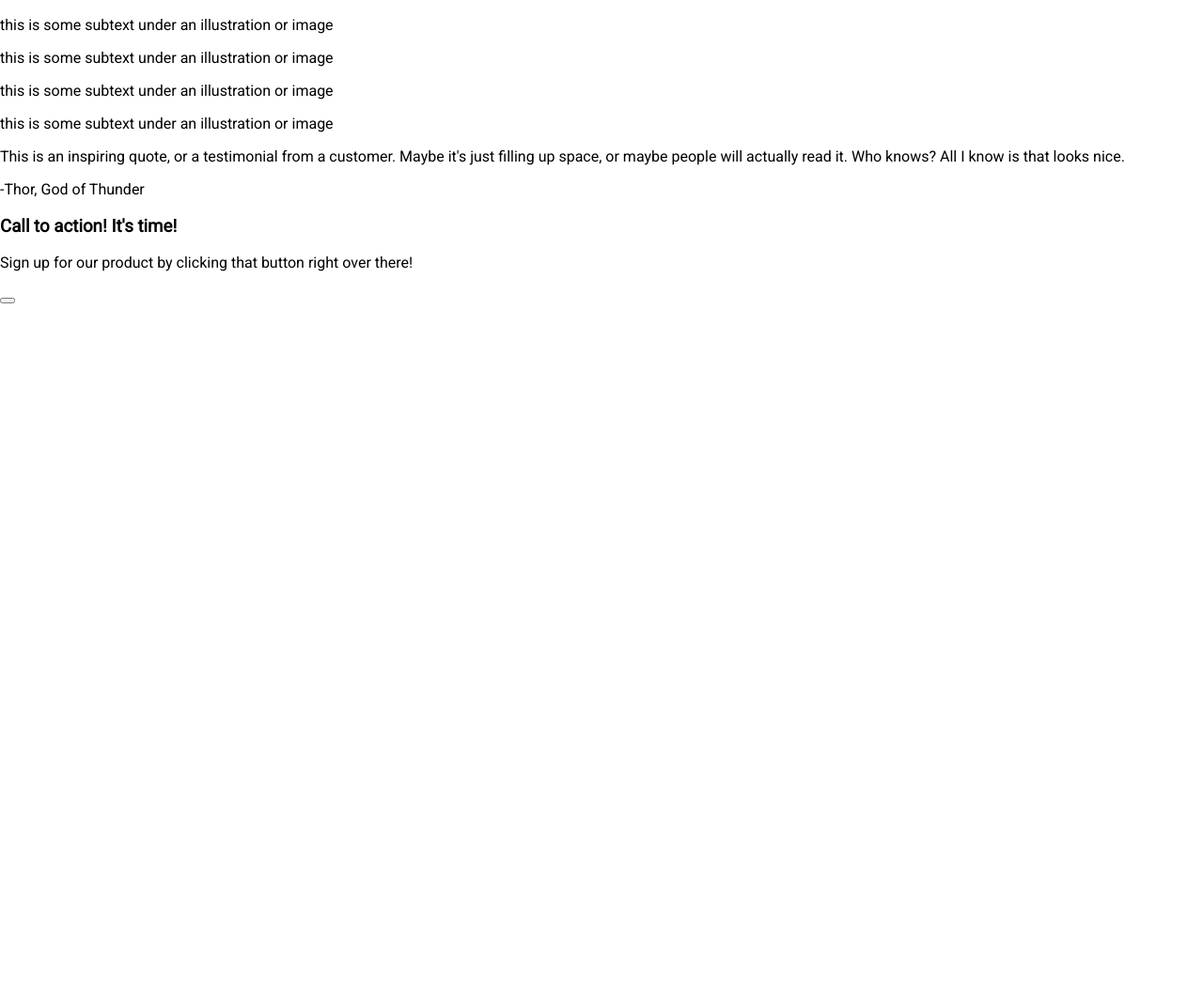
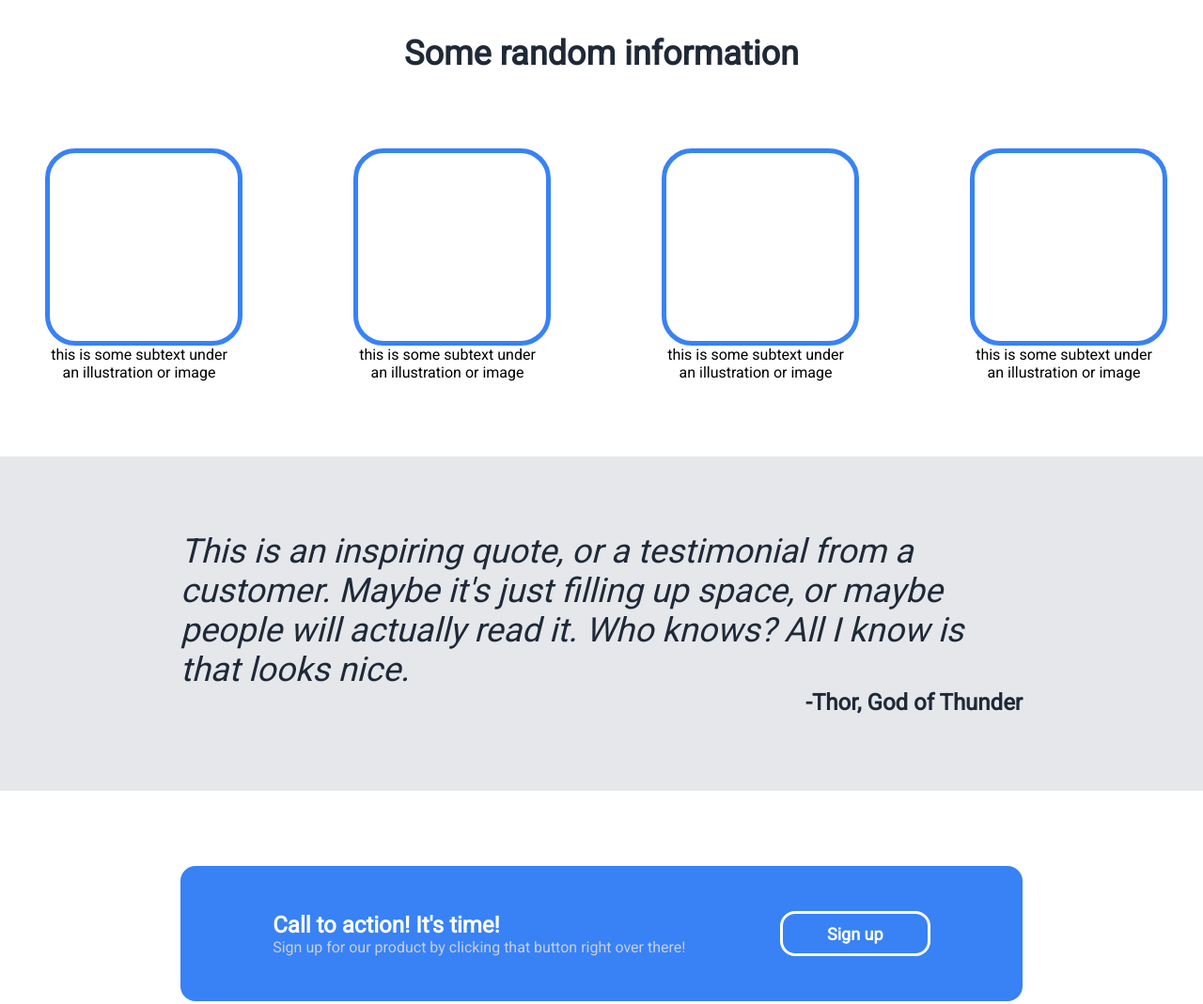
Before and after one commit to S1ngleWasTaken/odin-landing-page, a plain HTML site: page index.html in a window 1280 px wide. Shown: the part 664-1733 px from the top of the page at 94% size. Before the commit the page ends 988 px from the top, so only its background shows below. Drawn offline with Linux system fonts and the light colour scheme.

Commit message:
Finished the whole thing
all section styled and completed fully

```diff
--- a/index.html
+++ b/index.html
@@ -1,11 +1,13 @@
 <!DOCTYPE html>
 <html lang="en">
+
 <head>
     <meta charset="UTF-8">
     <meta name="viewport" content="width=device-width, initial-scale=1.0">
     <title>Landing page</title>
     <link rel="stylesheet" href="style.css">
 </head>
+
 <body>
     <div class="hero-section">
         <div class="container">
@@ -22,7 +24,8 @@
             <div class="welcome-section">
                 <div class="welcome-section__content">
                     <h1>This website is awesome</h1>
-                    <p>This website has some subtext that goes here under the main title. It's a smaller font and the color is lower contrast</p>
+                    <p>This website has some subtext that goes here under the main title. It's a smaller font and the
+                        color is lower contrast</p>
                     <button class="sign-up-btn1">Sign up</button>
                 </div>
                 <img src="/imgs/drive.jpg" alt="late night drive">
@@ -30,8 +33,9 @@
         </div>
     </div>
     <div class="information-section">
+        <div class="container">
             <h2>Some random information</h2>
-        <div>
+            <div class="information-section__informations">
                 <div>
                     <div class="information-section__content"></div>
                     <p>this is some subtext under an illustration or image</p>
@@ -50,18 +54,28 @@
                 </div>
             </div>
         </div>
+    </div>
     <div class="quote-section">
-        <p class="quote">This is an inspiring quote, or a testimonial from a customer. Maybe it's just filling up space, or maybe people will actually read it. Who knows? All I know is that looks nice.</p>
-        <p>-Thor, God of Thunder</p>
+        <div class="container">
+            <p class="quote">This is an inspiring quote, or a testimonial from a customer. Maybe it's just filling up space,
+                or maybe people will actually read it. Who knows? All I know is that looks nice.</p>
+                <p class="author">-Thor, God of Thunder</p>
+            </div>
     </div>
     <div class="CTA-section">
+        <div class="container">
             <div class="call-to-action">
                 <div>
-                <h3>Call to action! It's time!</h3>
+                    <h2>Call to action! It's time!</h2>
                     <p>Sign up for our product by clicking that button right over there!</p>
                 </div>
-            <button class="sign-up-btn2"></button>
+                <button class="sign-up-btn2">Sign up</button>
             </div>
         </div>
+    </div>
+    <footer>
+        <p>Copyright © The Odin Project 2021</p>
+    </footer>
 </body>
+
 </html>
--- a/style.css
+++ b/style.css
@@ -1,16 +1,17 @@
 @import url('https://fonts.googleapis.com/css2?family=Roboto&display=swap');
-body{
+*{
     font-family: 'Roboto', sans-serif;
     margin: 0;
     padding: 0;
 }
 
 .hero-section{
+    padding: 2rem 0 0 0;
     background-color: #1F2937;
 }
 
 .container{
-    width: 80vw;
+    width: 70vw;
     margin: auto;
 }
 nav{
@@ -30,7 +31,7 @@ nav{
 .nav-list li a {
     text-decoration: none;
     font-size: 18px;
-    color: #caced5;
+    color: #e5e7eb;
 }
 
 
@@ -55,6 +56,7 @@ nav{
 .welcome-section__content p{
     font-size: 18px;
     color: #caced5;
+    margin: 1.5rem 0;
 }
 .sign-up-btn1{
     width: 8rem;
@@ -65,3 +67,78 @@ nav{
     color: #F9FAF8;
     font-size: 18px;
 }
+
+.information-section{
+    text-align: center;
+    padding: 5rem 0;
+}
+.information-section h2 {
+    font-size: 36px;
+    margin: 0 0 5rem 0;
+    font-weight: bolder;
+    color: #1F2937;
+}
+.information-section__informations{
+    display: flex;
+    justify-content: center;
+    gap: 8rem;
+}
+.information-section__informations div{
+    width: 200px;
+}
+.information-section__content{
+    width: 200px;
+    height: 200px;
+    border: 5px solid #3882F6;
+    border-radius: 2rem;
+}
+.quote-section{
+    color: #1F2937;
+    background-color: #e5e7eb;
+    padding: 5rem 0;
+}
+.quote {
+    font-size: 36px;
+    font-style: italic;
+    font-weight: 100;
+}
+.author{
+    text-align: right;
+    font-size: 24px;
+    font-weight: bolder;
+}
+
+
+.CTA-section{
+    color: #fff;
+    padding: 5rem 0;
+}
+.call-to-action{
+    background-color: #3882F6;
+    padding: 3rem;
+    border-radius: 1rem;
+    display: flex;
+    justify-content: space-around;
+    align-items: center;
+}
+.call-to-action div p {
+    color: #caced5;
+}
+.sign-up-btn2{
+    background-color: #3882F6;
+    color: white;
+    border: 3px solid white;
+    border-radius: 1rem;
+    height: 3rem;
+    width: 10rem;
+    font-size: 18px;
+    font-weight: bold;
+}
+footer{
+    background-color: #1F2937;
+    color: #caced5;
+    height: 5rem;
+    display: flex;
+    align-items: center;
+    justify-content: center;
+}
```
Lines whose indentation alone changed are shown as unchanged.
